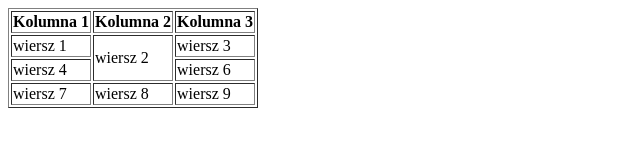
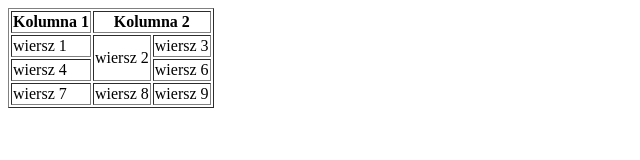
Before and after one commit to adaszewski/108, a plain HTML site: page index_table_16.html in a window 1280 px wide. Shown: the whole page, without its empty margins (0-640 px from the left). Drawn offline with Linux system fonts and the light colour scheme.

Commit message:
poprawione zadanie16

```diff
--- a/index_table_16.html
+++ b/index_table_16.html
@@ -12,8 +12,7 @@
           <thead>
             <tr>
               <th>Kolumna 1</th>
-              <th>Kolumna 2</th>
-              <th>Kolumna 3</th>
+              <th colspan="2">Kolumna 2</th>
             </tr>
           </thead>
           <tbody>
```
Also changed, not shown: index_19.html (+1 -1 lines).
